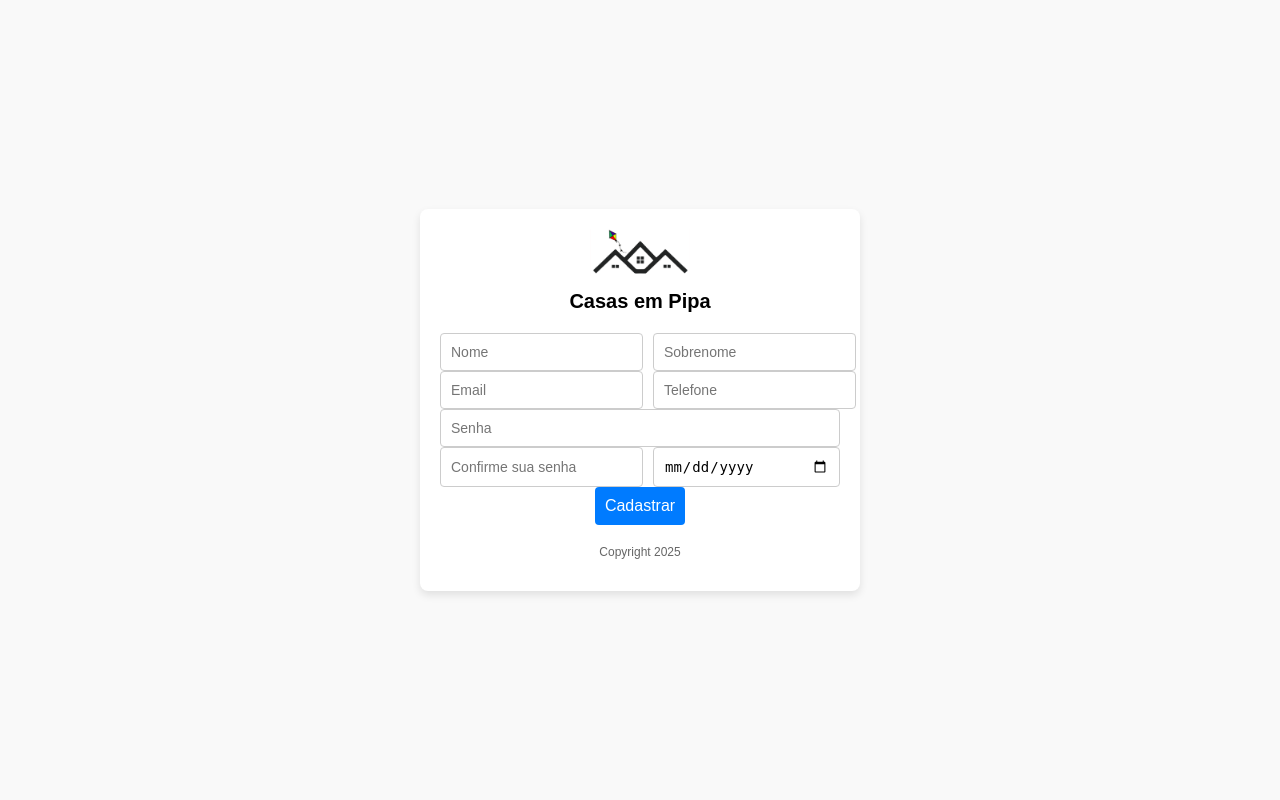
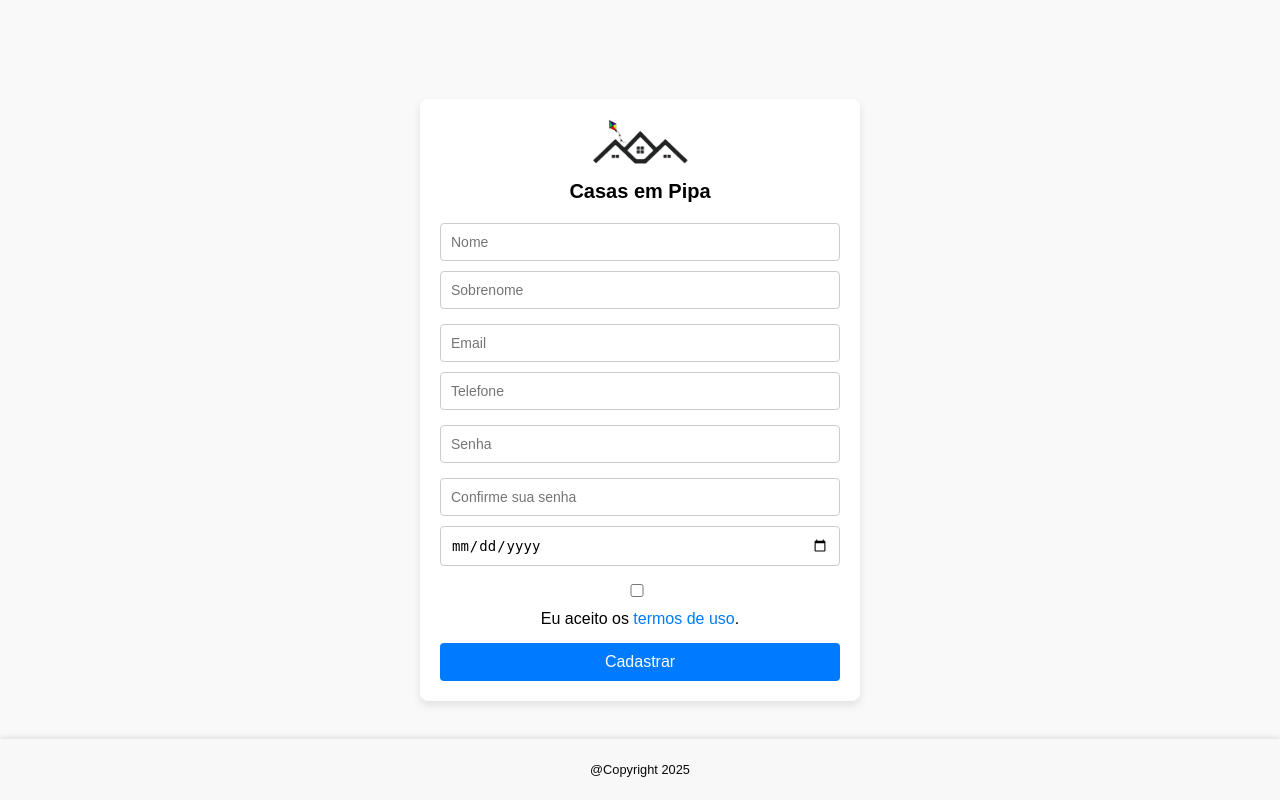
Before and after one commit to Makarios44/CasasINPipa, a Django app: page /accounts/register/ in a window 1280 px wide. Run offline with Django 5.2, Linux system fonts and the light colour scheme.

Commit message:
atualizzações

```diff
--- a/accounts/static/css/register.css
+++ b/accounts/static/css/register.css
@@ -15,7 +15,8 @@ body {
     border-radius: 8px;
     box-shadow: 0 4px 8px rgba(0, 0, 0, 0.1);
     text-align: center;
-    width: 400px;
+    width: 100%; /* Usado com um max-width para responsividade */
+    max-width: 400px; /* Limita o tamanho */
 }
 
 header {
@@ -31,24 +32,44 @@ h1 {
     margin: 10px 0;
 }
 
-.form {
+form {
     display: flex;
-    flex-direction: column;
-    gap: 10px;
+    flex-direction: column; /* Empilha os elementos */
+    gap: 15px; /* Adiciona espaçamento entre os campos */
 }
 
 .form-group {
     display: flex;
-    justify-content: space-between;
-    gap: 10px;
+    flex-direction: column; /* Empilha os campos dentro do grupo */
+    gap: 10px; /* Espaçamento entre os campos no grupo */
 }
 
+
+.form-group input[type="checkbox"] {
+    margin-right: 10px;
+}
+
+.form-group label a {
+    color: #007BFF;
+    text-decoration: none;
+}
+
+.form-group label a:hover {
+    text-decoration: underline;
+}
+
+
+
+
+
+
 .input {
-    flex: 1;
+    width: 100%; /* Campos ocupam toda a largura do container pai */
     padding: 10px;
     font-size: 14px;
     border: 1px solid #ccc;
     border-radius: 4px;
+    box-sizing: border-box; /* Garante que padding e borda não extrapolem o tamanho */
 }
 
 .btn {
@@ -66,7 +87,14 @@ h1 {
 }
 
 footer {
-    margin-top: 20px;
-    font-size: 12px;
-    color: #666;
+    position: fixed;
+    bottom: 0;
+    left: 0;
+    width: 100%;
+    font-size: 0.8rem; /* Corrigido para um valor válido */
+    color: #080808;
+    background-color: #f8f8f8; /* Fundo para contraste */
+    text-align: center;
+    padding: 10px 0;
+    box-shadow: 0 -2px 5px rgba(0, 0, 0, 0.1); /* Sombra opcional */
 }
--- a/accounts/templates/login.html
+++ b/accounts/templates/login.html
@@ -6,6 +6,7 @@
   <meta name="viewport" content="width=device-width, initial-scale=1.0">
   <title>Casas em Pipa - Login</title>
   <link rel="stylesheet" href="{% static 'css/login.css' %}">
+  <link rel="shortcut icon" href="{% static 'imgs/logo.png' %}" type="image/x-icon">
 </head>
 <body>
 
@@ -38,7 +39,7 @@
   </div>
 
   <footer>
-    <p>Copyright 2025</p>
+    <p>@Copyright 2025</p>
   </footer>
 </body>
 </html>
--- a/accounts/templates/register.html
+++ b/accounts/templates/register.html
@@ -7,6 +7,7 @@
     <meta name="viewport" content="width=device-width, initial-scale=1.0">
     <title>Casas em Pipa - Cadastro</title>
     <link rel="stylesheet" href="{% static 'css/register.css' %}">
+    <link rel="shortcut icon" href="{% static 'imgs/logo.png' %}" type="image/x-icon">
 </head>
 <body>
     {% if messages%}
@@ -41,10 +42,14 @@
                 <input type="password" name="confirme_senha" placeholder="Confirme sua senha" class="input">
                 <input type="date" name="data_nascimento" placeholder="Data de Nasc." class="input">
             </div>
+            <div class="form-group">
+                <input type="checkbox" id="termos" name="termos" required>
+                <label for="termos">Eu aceito os <a href="{% url 'termos_de_uso' %}" target="_blank">termos de uso</a>.</label>
+            </div>
             <button type="submit" class="btn">Cadastrar</button>
         </form>
         <footer>
-            <p>Copyright 2025</p>
+            <p>@Copyright 2025</p>
         </footer>
     </div>
 </body>
--- a/accounts/urls.py
+++ b/accounts/urls.py
@@ -6,4 +6,6 @@ path('login/', views.login, name='login'),
 path('register/', views.register, name='register'),
 path('perfil/',views.perfil, name='perfil'),
 path('logout/',views.logout,name='logout'),
+path('termos_de_uso/', views.termos_de_uso, name='termos_de_uso'),
+
 ]
--- a/accounts/views.py
+++ b/accounts/views.py
@@ -4,7 +4,7 @@ from django.contrib.auth import authenticate, login as auth_login
 from django.contrib.auth import logout as auth_logout
 from django.contrib import messages
 from django.contrib.auth.decorators import login_required
-
+from bookings.models import Casa
 # Create your views here.
 def login(request):
 
@@ -44,6 +44,7 @@ def register(request):
         password2 = request.POST.get('confirme_senha')
         telefone = request.POST.get('telefone')
         data_nascimento = request.POST.get('data_nascimento')
+        terms = request.POST.get('terms')
 
 
         if User.objects.filter(username=nome).exists():
@@ -67,9 +68,24 @@ def register(request):
 
 @login_required
 def perfil(request):
-    return render(request,'perfil.html')
+
+    return render(request, 'perfil.html')
 
 
+
+
+
+
+
+
+
+
+
+
+@login_required
 def logout(request):
     auth_logout(request)
     return redirect('login')
+
+def termos_de_uso(request):
+    return render(request, 'termos_de_uso.html')
--- a/bookings/models.py
+++ b/bookings/models.py
@@ -23,7 +23,7 @@ class Casa(models.Model):
     tipo = models.CharField(max_length=3, choices=TIPOS_CASA, null=False)
     imagem_principal = models.ImageField(upload_to='casas/', null=True, blank=True)
     owner = models.ForeignKey(User, on_delete=models.CASCADE)
-    quantidade_pessoas = models.CharField(max_length=100)
+
 
     def __str__(self):
         return self.nome
--- a/bookings/templates/confirmar_exclusao.html
+++ b/bookings/templates/confirmar_exclusao.html
@@ -4,6 +4,7 @@
     <meta charset="UTF-8">
     <meta name="viewport" content="width=device-width, initial-scale=1.0">
     <title>Confirmar Exclusão</title>
+    <link rel="shortcut icon" href="{% static 'imgs/logo.png' %}" type="image/x-icon">
 </head>
 <body>
     <h1>Tem certeza que deseja excluir a casa "{{ casa.nome }}"?</h1>
--- a/bookings/templates/editar.html
+++ b/bookings/templates/editar.html
@@ -6,7 +6,7 @@
     <meta name="viewport" content="width=device-width, initial-scale=1.0">
     <title>Editar Casa</title>
     <link rel="stylesheet" href="{% static 'css/editar.css' %}">
-
+    <link rel="shortcut icon" href="{% static 'imgs/logo.png' %}" type="image/x-icon">
 </head>
 <body>
     <h1>Editar Casa</h1>
--- a/bookings/templates/rental.html
+++ b/bookings/templates/rental.html
@@ -5,6 +5,7 @@
     <meta charset="UTF-8">
     <meta name="viewport" content="width=device-width, initial-scale=1.0">
     <title>CasasEmpipa</title>
+    <link rel="shortcut icon" href="{% static 'imgs/logo.png' %}" type="image/x-icon">
     <link rel="stylesheet" href="{% static 'css/rental.css' %}">
 </head>
 <body>
--- a/casas/urls.py
+++ b/casas/urls.py
@@ -5,7 +5,7 @@ from django.conf import settings
 urlpatterns = [
     path('admin/', admin.site.urls),
     path('accounts/', include('accounts.urls')),
-    path('bookings/', include('bookings.urls')),
+    path('', include('bookings.urls')),
     path('notificatios/', include('notifications.urls')),
     path('payments/', include('payments.urls')),
     path('reviews/', include('reviews.urls')),
```
Also changed, not shown: accounts/static/css/login.css (+10 -3 lines), accounts/static/css/terms_of_use.css (added, +46 -0 lines), accounts/static/js/termos_de_uso.js (added, +23 -0 lines), accounts/templates/termos_de_uso.html (added, +55 -0 lines), bookings/static/css/style.css (+22 -14 lines), bookings/templates/reservas.html (+7 -2 lines), accounts/static/css/perfil.css (added), accounts/static/imgs/Golfinhos.jpg (added), accounts/static/js/perfil.js (added), accounts/templates/editar_perfil.html (added).
